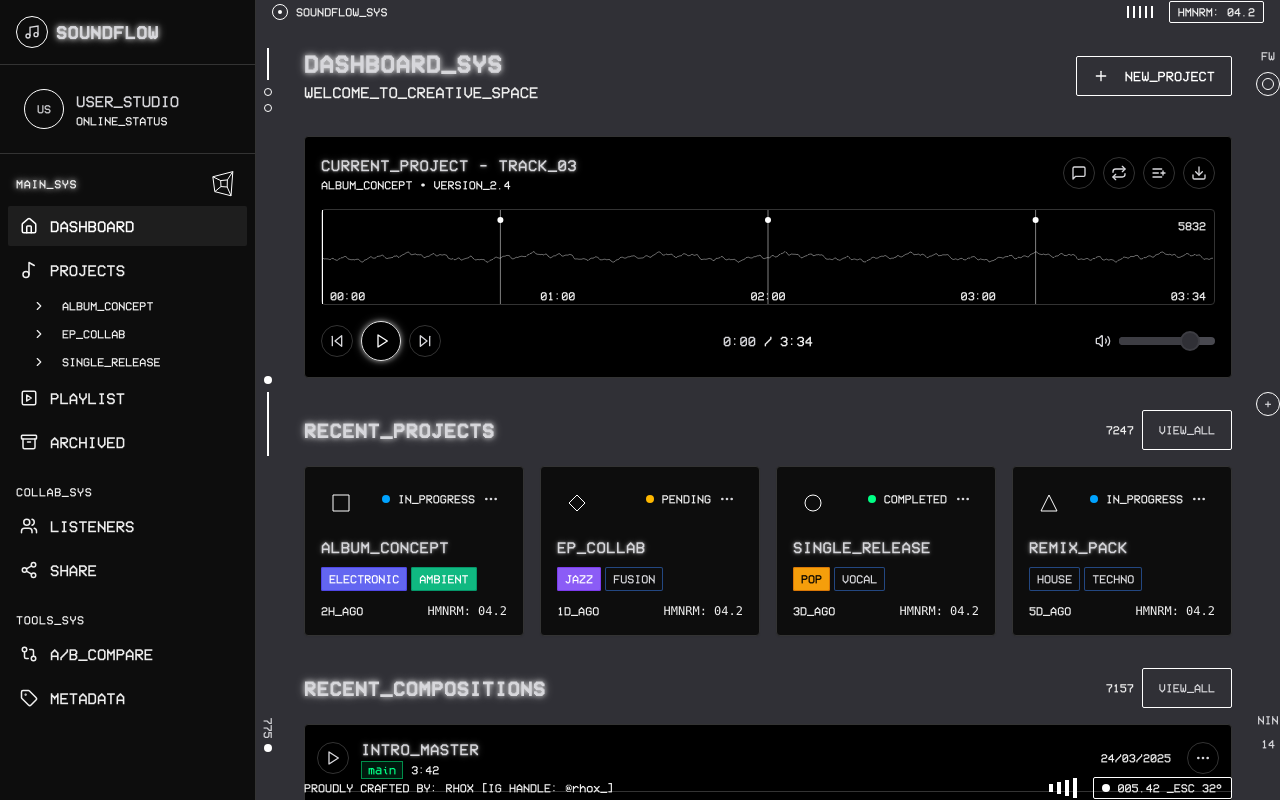
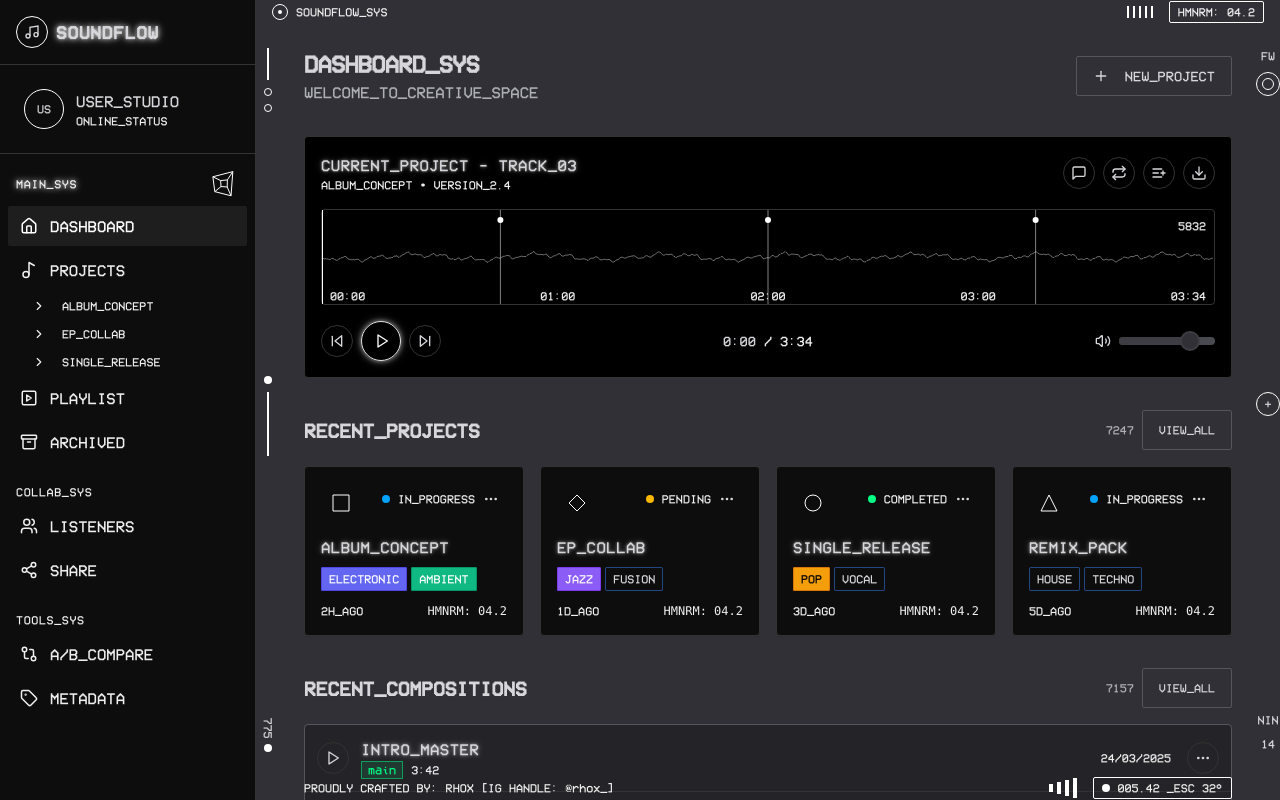
Before and after one commit to BenjaminPOITOU/TrackFlow, a Next.js app: page / in a window 1280 px wide. Built offline with nearby package versions, Linux system fonts and the light colour scheme.

Commit message:
dashboard updated

```diff
--- a/components/dashboard.tsx
+++ b/components/dashboard.tsx
@@ -43,11 +43,11 @@ export function Dashboard() {
       {/* En-tête */}
       <div className="flex justify-between items-center">
         <div>
-          <h1 className="text-2xl font-bold tracking-tight glow-text">DASHBOARD_SYS</h1>
-          <p className="text-[#EFEFEF]">WELCOME_TO_CREATIVE_SPACE</p>
+          <h1 className="text-2xl font-bold tracking-tight text-foreground">DASHBOARD_SYS</h1>
+          <p className="text-muted-foreground">WELCOME_TO_CREATIVE_SPACE</p>
         </div>
         <Button
-          className="bg-transparent border border-[#FFFFFF] hover:bg-[#1e1e1e] text-[#FFFFFF]"
+          className="bg-transparent border border-border hover:bg-secondary text-foreground"
           onClick={() => setShowNewProjectModal(true)}
         >
           <Plus className="mr-2 h-4 w-4" /> NEW_PROJECT
@@ -60,10 +60,13 @@ export function Dashboard() {
       {/* Projets récents */}
       <div>
         <div className="flex justify-between items-center mb-4">
-          <h2 className="text-xl font-semibold glow-text">RECENT_PROJECTS</h2>
+          <h2 className="text-xl font-semibold text-foreground">RECENT_PROJECTS</h2>
           <div className="flex items-center gap-2">
-            <div className="text-xs text-[#EFEFEF]">{Math.floor(Math.random() * 9000) + 1000}</div>
-            <Button variant="outline" className="text-xs border-[#FFFFFF] bg-transparent hover:bg-[#1e1e1e]">
+            <div className="text-xs text-muted-foreground">{Math.floor(Math.random() * 9000) + 1000}</div>
+            <Button
+              variant="outline"
+              className="text-xs border-border bg-transparent hover:bg-secondary text-foreground"
+            >
               VIEW_ALL
             </Button>
           </div>
@@ -78,15 +81,18 @@ export function Dashboard() {
       {/* Compositions récentes */}
       <div>
         <div className="flex justify-between items-center mb-4">
-          <h2 className="text-xl font-semibold glow-text">RECENT_COMPOSITIONS</h2>
+          <h2 className="text-xl font-semibold text-foreground">RECENT_COMPOSITIONS</h2>
           <div className="flex items-center gap-2">
-            <div className="text-xs text-[#EFEFEF]">{Math.floor(Math.random() * 9000) + 1000}</div>
-            <Button variant="outline" className="text-xs border-[#FFFFFF] bg-transparent hover:bg-[#1e1e1e]">
+            <div className="text-xs text-muted-foreground">{Math.floor(Math.random() * 9000) + 1000}</div>
+            <Button
+              variant="outline"
+              className="text-xs border-border bg-transparent hover:bg-secondary text-foreground"
+            >
               VIEW_ALL
             </Button>
           </div>
         </div>
-        <div className="bg-black border border-[#333333] rounded-lg overflow-hidden">
+        <div className="bg-card border border-border rounded-lg overflow-hidden">
           {recentCompositions.map((composition) => (
             <CompositionItem key={composition.id} composition={composition} />
           ))}
@@ -96,15 +102,18 @@ export function Dashboard() {
       {/* Annotations récentes */}
       <div>
         <div className="flex justify-between items-center mb-4">
-          <h2 className="text-xl font-semibold glow-text">RECENT_ANNOTATIONS</h2>
+          <h2 className="text-xl font-semibold text-foreground">RECENT_ANNOTATIONS</h2>
           <div className="flex items-center gap-2">
-            <div className="text-xs text-[#EFEFEF]">{Math.floor(Math.random() * 9000) + 1000}</div>
-            <Button variant="outline" className="text-xs border-[#FFFFFF] bg-transparent hover:bg-[#1e1e1e]">
+            <div className="text-xs text-muted-foreground">{Math.floor(Math.random() * 9000) + 1000}</div>
+            <Button
+              variant="outline"
+              className="text-xs border-border bg-transparent hover:bg-secondary text-foreground"
+            >
               VIEW_ALL
             </Button>
           </div>
         </div>
-        <div className="bg-black border border-[#333333] rounded-lg overflow-hidden">
+        <div className="bg-card border border-border rounded-lg overflow-hidden">
           {recentAnnotations.map((annotation) => (
             <AnnotationItem key={annotation.id} annotation={annotation} />
           ))}
```
